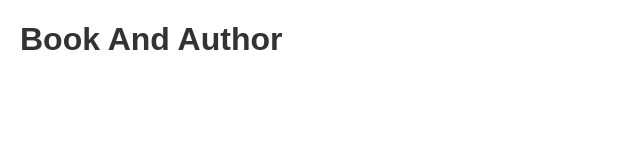
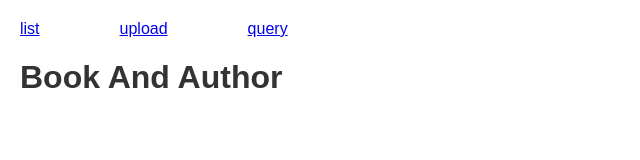
Before and after one commit to Datta2907/book-and-author, a website: page views/list.html in a window 1280 px wide. Shown: the whole page, without its empty margins (0-640 px from the left). Drawn offline with Linux system fonts and the light colour scheme; no server answers.

Commit message:
added nav links

```diff
--- a/public/styles.css
+++ b/public/styles.css
@@ -19,3 +19,8 @@ button {
     margin: 10px 0;
     padding: 8px;
 }
+
+.d-flex {
+    display: flex;
+    column-gap: 5rem;
+}
--- a/views/list.html
+++ b/views/list.html
@@ -9,6 +9,11 @@
 </head>
 
 <body>
+    <div class="d-flex">
+        <a href="/list">list</a>
+        <a href="/upload">upload</a>
+        <a href="/query">query</a>
+    </div>
     <h1>Book And Author</h1>
     <ul id="book-list"></ul>
     <script src="/public/script.js"></script>
```
Also changed, not shown: views/query.html (+5 -0 lines), views/upload.html (+5 -0 lines).
